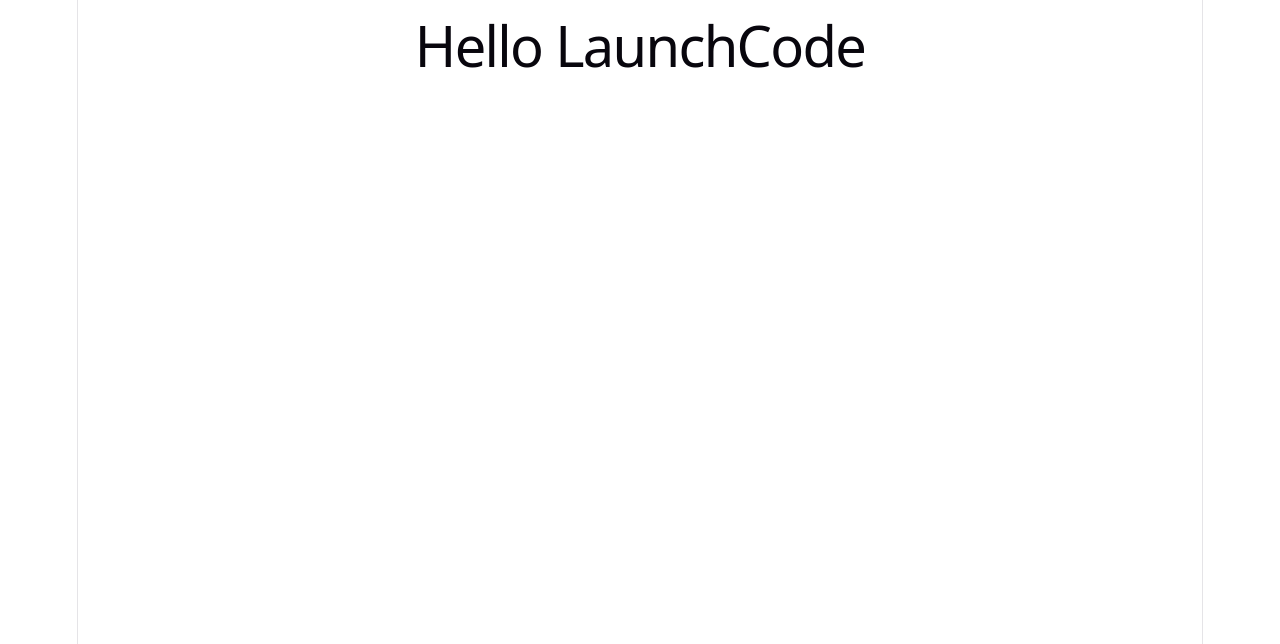
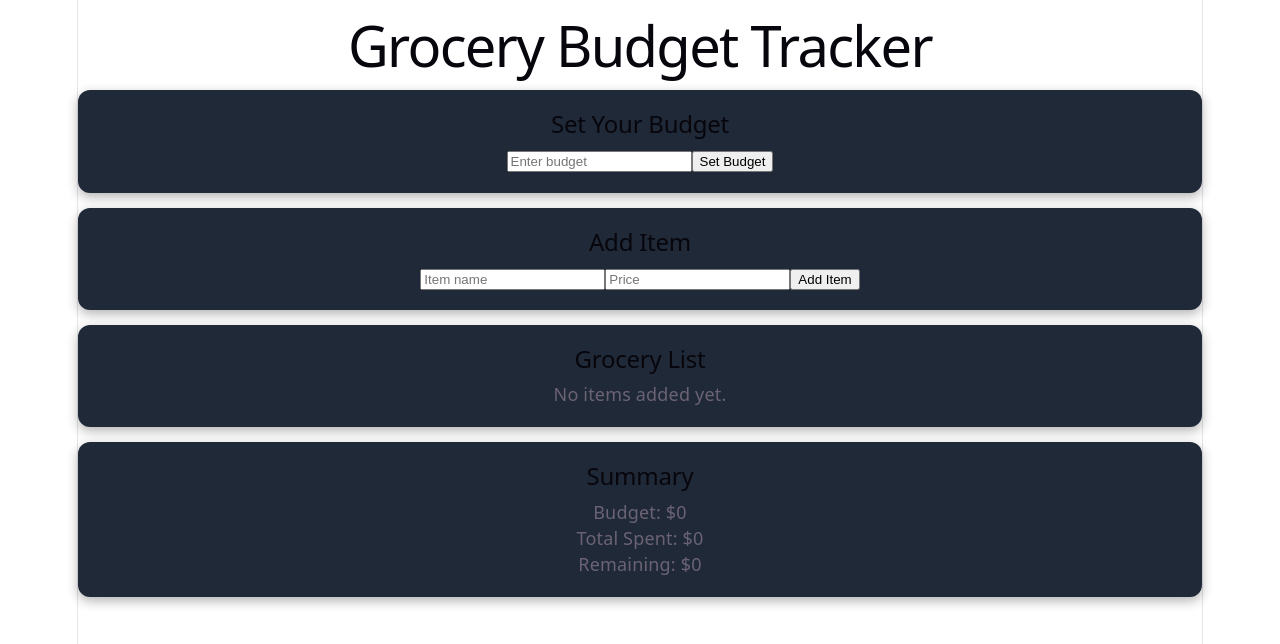
Before and after one commit to Travel987/grocery-budget-tracker, a React (Vite) app: page / in a window 1280 px wide. Shown: the top 644 px of the page. Built offline with nearby package versions, Linux system fonts and the light colour scheme.

Commit message:
Completed core feature functionality

```diff
--- a/src/App.css
+++ b/src/App.css
@@ -1,184 +1,91 @@
-.counter {
-  font-size: 16px;
-  padding: 5px 10px;
-  border-radius: 5px;
-  color: var(--accent);
-  background: var(--accent-bg);
-  border: 2px solid transparent;
-  transition: border-color 0.3s;
-  margin-bottom: 24px;
-
-  &:hover {
-    border-color: var(--accent-border);
-  }
-  &:focus-visible {
-    outline: 2px solid var(--accent);
-    outline-offset: 2px;
-  }
+body {
+  margin: 0;
+  font-family: Arial, sans-serif;
+  background-color: #111827;
+  color: white;
 }
 
-.hero {
-  position: relative;
-
-  .base,
-  .framework,
-  .vite {
-    inset-inline: 0;
-    margin: 0 auto;
-  }
-
-  .base {
-    width: 170px;
-    position: relative;
-    z-index: 0;
-  }
-
-  .framework,
-  .vite {
-    position: absolute;
-  }
-
-  .framework {
-    z-index: 1;
-    top: 34px;
-    height: 28px;
-    transform: perspective(2000px) rotateZ(300deg) rotateX(44deg) rotateY(39deg)
-      scale(1.4);
-  }
-
-  .vite {
-    z-index: 0;
-    top: 107px;
-    height: 26px;
-    width: auto;
-    transform: perspective(2000px) rotateZ(300deg) rotateX(40deg) rotateY(39deg)
-      scale(0.8);
-  }
+#root {
+  display: flex;
+  justify-content: center;
+  padding: 40px 20px;
 }
 
-#center {
-  display: flex;
-  flex-direction: column;
-  gap: 25px;
-  place-content: center;
-  place-items: center;
-  flex-grow: 1;
-
-  @media (max-width: 1024px) {
-    padding: 32px 20px 24px;
-    gap: 18px;
-  }
+.app-container {
+  width: 100%;
+  max-width: 700px;
+  text-align: center;
 }
 
-#next-steps {
-  display: flex;
-  border-top: 1px solid var(--border);
-  text-align: left;
-
-  & > div {
-    flex: 1 1 0;
-    padding: 32px;
-    @media (max-width: 1024px) {
-      padding: 24px 20px;
-    }
-  }
-
-  .icon {
-    margin-bottom: 16px;
-    width: 22px;
-    height: 22px;
-  }
-
-  @media (max-width: 1024px) {
-    flex-direction: column;
-    text-align: center;
-  }
+h1 {
+  font-size: 3rem;
+  margin-bottom: 30px;
 }
 
-#docs {
-  border-right: 1px solid var(--border);
-
-  @media (max-width: 1024px) {
-    border-right: none;
-    border-bottom: 1px solid var(--border);
-  }
+h2 {
+  margin-top: 25px;
+  margin-bottom: 10px;
 }
 
-#next-steps ul {
-  list-style: none;
-  padding: 0;
-  display: flex;
-  gap: 8px;
-  margin: 32px 0 0;
-
-  .logo {
-    height: 18px;
-  }
-
-  a {
-    color: var(--text-h);
-    font-size: 16px;
-    border-radius: 6px;
-    background: var(--social-bg);
-    display: flex;
-    padding: 6px 12px;
-    align-items: center;
-    gap: 8px;
-    text-decoration: none;
-    transition: box-shadow 0.3s;
-
-    &:hover {
-      box-shadow: var(--shadow);
-    }
-    .button-icon {
-      height: 18px;
-      width: 18px;
-    }
-  }
-
-  @media (max-width: 1024px) {
-    margin-top: 20px;
-    flex-wrap: wrap;
-    justify-content: center;
-
-    li {
-      flex: 1 1 calc(50% - 8px);
-    }
-
-    a {
-      width: 100%;
-      justify-content: center;
-      box-sizing: border-box;
-    }
-  }
+form {
+  margin-bottom: 20px;
 }
 
-#spacer {
-  height: 88px;
-  border-top: 1px solid var(--border);
-  @media (max-width: 1024px) {
-    height: 48px;
-  }
+input {
+  padding: 10px;
+  margin: 5px;
+  border: 1px solid #d1d5db;
+  border-radius: 6px;
+  width: 200px;
 }
 
-.ticks {
-  position: relative;
-  width: 100%;
+button {
+  padding: 10px 14px;
+  margin: 5px;
+  border: none;
+  border-radius: 6px;
+  background-color: #10b981;
+  color: white;
+  cursor: pointer;
+  font-weight: bold;
+}
 
-  &::before,
-  &::after {
-    content: '';
-    position: absolute;
-    top: -4.5px;
-    border: 5px solid transparent;
-  }
+button:hover {
+  background-color: #059669;
+}
 
-  &::before {
-    left: 0;
-    border-left-color: var(--border);
-  }
-  &::after {
-    right: 0;
-    border-right-color: var(--border);
-  }
+ul {
+  list-style: none;
+  padding: 0;
 }
+
+li {
+  margin: 10px 0;
+}
+
+.summary-box {
+  margin-top: 20px;
+}
+
+@media (max-width: 600px) {
+  h1 {
+    font-size: 2.2rem;
+  }
+
+  input {
+    width: 100%;
+    max-width: 280px;
+  }
+
+  button {
+    width: 100%;
+    max-width: 280px;
+  }
+}
+.card {
+  background-color: #1f2937;
+  padding: 20px;
+  margin: 15px 0;
+  border-radius: 12px;
+  box-shadow: 0 4px 12px rgba(0, 0, 0, 0.3);
+}
--- a/src/App.jsx
+++ b/src/App.jsx
@@ -1,7 +1,52 @@
+import { useState } from "react";
+import "./App.css";
+import BudgetForm from "./components/BudgetForm";
+import AddItemForm from "./components/AddItemForm";
+import GroceryList from "./components/GroceryList";
+import Summary from "./components/Summary";
+
 function App() {
-  return (
-    <h1>Hello LaunchCode</h1>
-  );
+  const [budget, setBudget] = useState(0);
+  const [items, setItems] = useState([]);
+
+  const totalSpent = items.reduce((total, item) => total + item.price, 0);
+  const remaining = budget - totalSpent;
+
+  function addItem(newItem) {
+    setItems((currentItems) => [...currentItems, newItem]);
+  }
+
+  function deleteItem(id) {
+    setItems((currentItems) =>
+      currentItems.filter((item) => item.id !== id)
+    );
+  }
+
+  return (
+    <div className="app-container">
+      <h1>Grocery Budget Tracker</h1>
+
+      <div className="card">
+        <BudgetForm setBudget={setBudget} />
+      </div>
+
+      <div className="card">
+        <AddItemForm addItem={addItem} />
+      </div>
+
+      <div className="card">
+        <GroceryList items={items} deleteItem={deleteItem} />
+      </div>
+
+      <div className="card">
+        <Summary
+          budget={budget}
+          totalSpent={totalSpent}
+          remaining={remaining}
+        />
+      </div>
+    </div>
+  );
 }
 
 export default App;
--- /dev/null
+++ b/src/components/AddItemForm.jsx
@@ -0,0 +1,52 @@
+import { useState } from "react";
+
+function AddItemForm({ addItem }) {
+  const [name, setName] = useState("");
+  const [price, setPrice] = useState("");
+
+  function handleSubmit(e) {
+    e.preventDefault();
+
+    // ✅ Validation
+    if (!name || !price || Number(price) <= 0) {
+      alert("Please enter a valid item and price");
+      return;
+    }
+
+    const newItem = {
+      id: Date.now(),
+      name: name,
+      price: Number(price),
+    };
+
+    addItem(newItem);
+
+    // reset inputs
+    setName("");
+    setPrice("");
+  }
+
+  return (
+    <form onSubmit={handleSubmit}>
+      <h2>Add Item</h2>
+
+      <input
+        type="text"
+        value={name}
+        onChange={(e) => setName(e.target.value)}
+        placeholder="Item name"
+      />
+
+      <input
+        type="number"
+        value={price}
+        onChange={(e) => setPrice(e.target.value)}
+        placeholder="Price"
+      />
+
+      <button type="submit">Add Item</button>
+    </form>
+  );
+}
+
+export default AddItemForm;
--- /dev/null
+++ b/src/components/BudgetForm.jsx
@@ -0,0 +1,37 @@
+import { useState } from "react";
+
+function BudgetForm({ setBudget }) {
+  const [inputBudget, setInputBudget] = useState("");
+
+  function handleSubmit(e) {
+    e.preventDefault();
+
+    // ✅ Validation
+    if (!inputBudget || Number(inputBudget) <= 0) {
+      alert("Enter a valid budget");
+      return;
+    }
+
+    setBudget(Number(inputBudget));
+
+    // reset input
+    setInputBudget("");
+  }
+
+  return (
+    <form onSubmit={handleSubmit}>
+      <h2>Set Your Budget</h2>
+
+      <input
+        type="number"
+        value={inputBudget}
+        onChange={(e) => setInputBudget(e.target.value)}
+        placeholder="Enter budget"
+      />
+
+      <button type="submit">Set Budget</button>
+    </form>
+  );
+}
+
+export default BudgetForm;
--- /dev/null
+++ b/src/components/GroceryList.jsx
@@ -0,0 +1,24 @@
+function GroceryList({ items, deleteItem }) {
+  return (
+    <div>
+      <h2>Grocery List</h2>
+
+      {items.length === 0 ? (
+        <p>No items added yet.</p>
+      ) : (
+        <ul>
+          {items.map((item) => (
+            <li key={item.id}>
+              {item.name} - ${item.price}{" "}
+              <button type="button" onClick={() => deleteItem(item.id)}>
+                ❌
+              </button>
+            </li>
+          ))}
+        </ul>
+      )}
+    </div>
+  );
+}
+
+export default GroceryList;
--- /dev/null
+++ b/src/components/Summary.jsx
@@ -0,0 +1,12 @@
+function Summary({ budget, totalSpent, remaining }) {
+  return (
+    <div className="summary-box">
+      <h2>Summary</h2>
+      <p>Budget: ${budget}</p>
+      <p>Total Spent: ${totalSpent}</p>
+      <p>Remaining: ${remaining}</p>
+    </div>
+  );
+}
+
+export default Summary;
```
